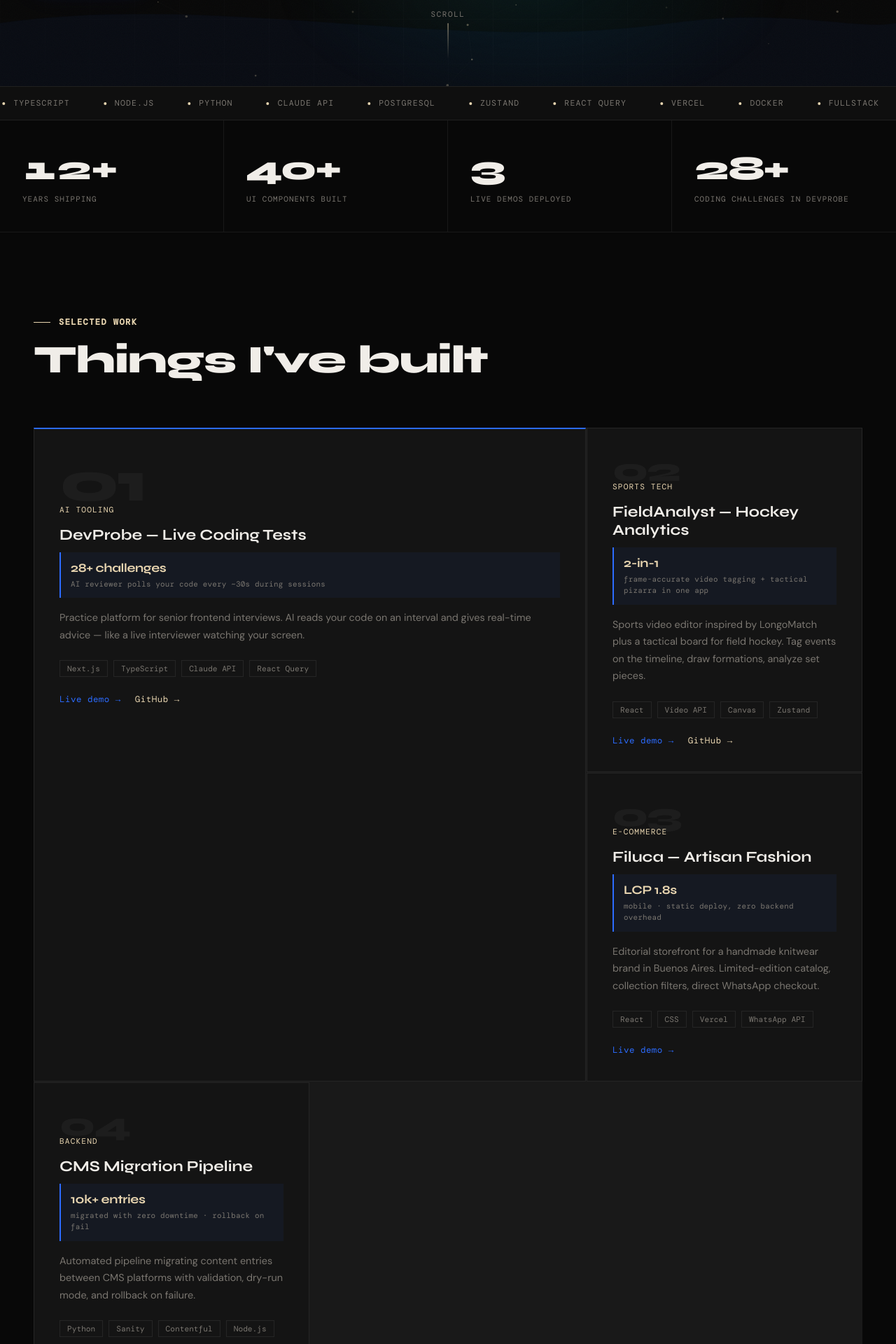
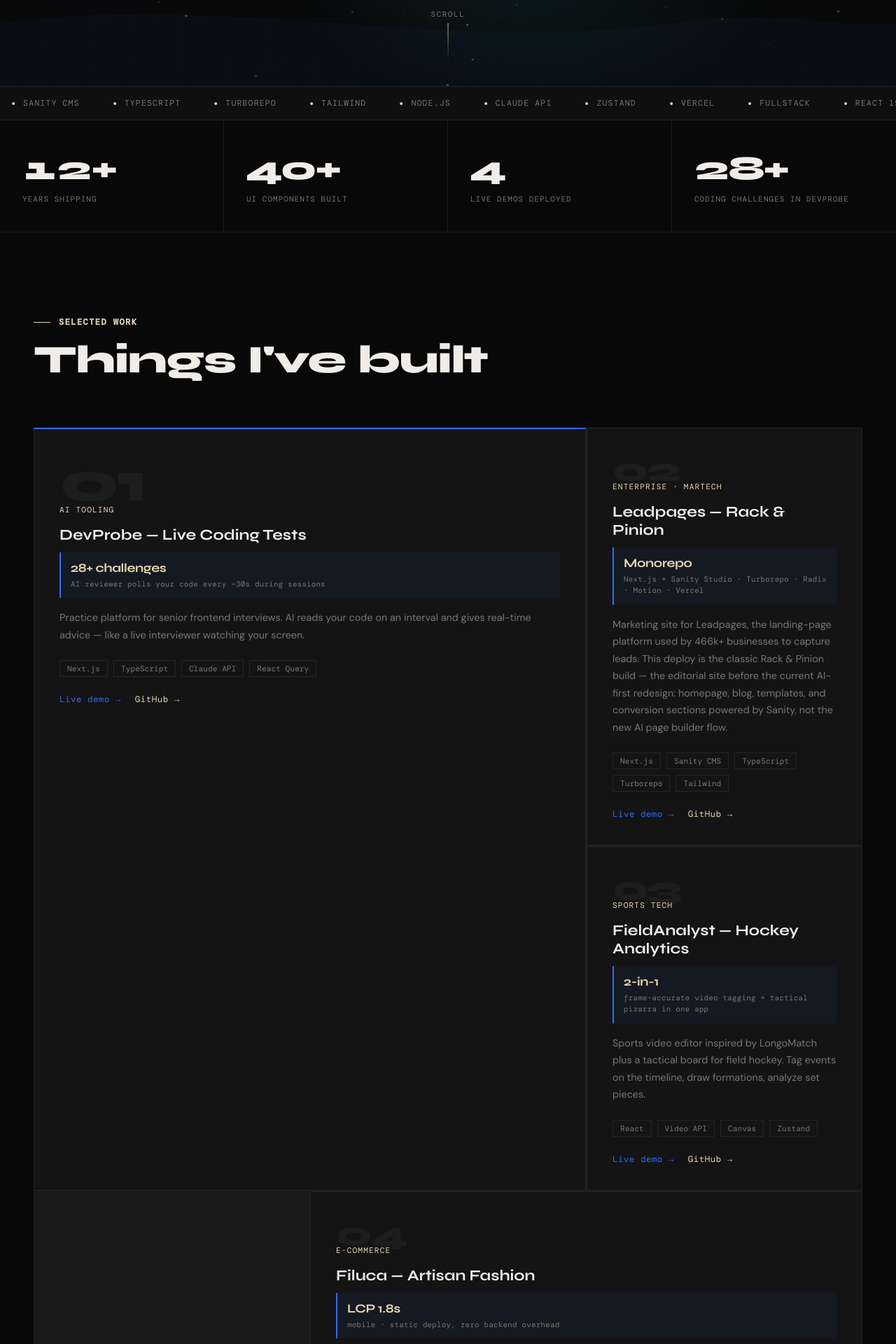
Before and after one commit to lucasfernandezdev15/portfolio, a React (Create React App) app: page / in a window 1280 px wide. Shown: the part 677-2597 px from the top of the page at 70% size. Built offline with nearby package versions, Linux system fonts and the light colour scheme; a web font is replaced by a local one.

Commit message:
Add Leadpages Rack and Pinion project with live demo and repo.
Enterprise MarTech case study: Next.js, Sanity CMS, Turborepo stack; pre-AI marketing site preview.

```diff
--- a/src/App.css
+++ b/src/App.css
@@ -345,10 +345,11 @@ body { background: var(--bg); color: var(--text); font-family: var(--font-body);
 .projects-bento {
   display: grid;
   grid-template-columns: repeat(3, 1fr);
-  grid-template-rows: auto auto;
+  grid-template-rows: auto auto auto;
   gap: 1px;
   background: var(--border);
 }
+.bento-item-3 { grid-column: 2 / span 2; }
 .projects-bento > * { background: var(--bg); }
 .bento-featured { grid-column: span 2; grid-row: span 2; }
 .bento-item-0 .tilt-card { min-height: 100%; }
@@ -467,6 +468,7 @@ body { background: var(--bg); color: var(--text); font-family: var(--font-body);
   .stat-cell:nth-child(3), .stat-cell:nth-child(4) { border-bottom: none; }
   .projects-bento { grid-template-columns: 1fr; }
   .bento-featured { grid-column: span 1; grid-row: span 1; }
+  .bento-item-3 { grid-column: span 1; }
   .skills-layout, .about-layout { grid-template-columns: 1fr; gap: 40px; }
   .about-avatar-wrap { max-width: 200px; }
   .projects-grid { grid-template-columns: 1fr; }
--- a/src/App.js
+++ b/src/App.js
@@ -199,7 +199,7 @@ function ScrambleTitle({ text, className = '' }) {
 const TERMINAL_LINES = [
   { prompt: '$', cmd: 'whoami', out: 'lucas-fernandez · fullstack-engineer · AR' },
   { prompt: '$', cmd: 'cat stack.json', out: '{ react, next, node, python, ai-tools }' },
-  { prompt: '$', cmd: 'curl devprobe.vercel.app/health', out: '200 OK · 28 challenges live' },
+  { prompt: '$', cmd: 'curl leadpages-preview.vercel.app', out: '200 OK · Rack & Pinion · Sanity CMS' },
   { prompt: '$', cmd: 'cursor --status', out: '● AI-augmented workflow · Claude · Copilot' },
 ];
 
@@ -397,7 +397,7 @@ export default function App() {
     { name: 'TypeScript / Node.js', level: 90, color: '#3178C6' },
     { name: 'Python / APIs', level: 82, color: '#8CC84B' },
     { name: 'AI Tooling — Claude · Copilot · Cursor', level: 88, color: '#F5A623' },
-    { name: 'PostgreSQL / MongoDB', level: 80, color: '#38BDF8' },
+    { name: 'Sanity CMS / Headless', level: 88, color: '#F1564C' },
     { name: 'Vercel / CI · Docker', level: 85, color: '#F1564C' },
   ];
 
@@ -411,6 +411,15 @@ export default function App() {
       githubUrl: 'https://github.com/lucasfernandezdev15',
       featured: true,
       metric: { value: '28+ challenges', label: 'AI reviewer polls your code every ~30s during sessions' },
+    },
+    {
+      title: 'Leadpages — Rack & Pinion',
+      tech: ['Next.js', 'Sanity CMS', 'TypeScript', 'Turborepo', 'Tailwind'],
+      desc: 'Marketing site for Leadpages, the landing-page platform used by 466k+ businesses to capture leads. This deploy is the classic Rack & Pinion build — the editorial site before the current AI-first redesign: homepage, blog, templates, and conversion sections powered by Sanity, not the new AI page builder flow.',
+      tag: 'Enterprise · MarTech',
+      demoUrl: 'https://leadpages-rack-pinion-git-fix-home-s-7c8fe2-leadpages-marketing.vercel.app/',
+      githubUrl: 'https://github.com/lucasfernandezdev15/leadpages',
+      metric: { value: 'Monorepo', label: 'Next.js + Sanity Studio · Turborepo · Radix · Motion · Vercel' },
     },
     {
       title: 'FieldAnalyst — Hockey Analytics',
@@ -429,19 +438,11 @@ export default function App() {
       demoUrl: 'https://filuca.vercel.app/',
       metric: { value: 'LCP 1.8s', label: 'mobile · static deploy, zero backend overhead' },
     },
-    {
-      title: 'CMS Migration Pipeline',
-      tech: ['Python', 'Sanity', 'Contentful', 'Node.js'],
-      desc: 'Automated pipeline migrating content entries between CMS platforms with validation, dry-run mode, and rollback on failure.',
-      tag: 'Backend',
-      githubUrl: 'https://github.com/lucasfernandezdev15',
-      metric: { value: '10k+ entries', label: 'migrated with zero downtime · rollback on fail' },
-    },
   ];
 
   const marqueeItems = [
-    'React 19', 'Next.js', 'TypeScript', 'Node.js', 'Python', 'Claude API',
-    'PostgreSQL', 'Zustand', 'React Query', 'Vercel', 'Docker', 'Fullstack',
+    'React 19', 'Next.js', 'Sanity CMS', 'TypeScript', 'Turborepo', 'Tailwind',
+    'Node.js', 'Claude API', 'Zustand', 'Vercel', 'Fullstack',
   ];
 
   return (
@@ -508,7 +509,7 @@ export default function App() {
       <section className="stats-strip" aria-label="Key metrics">
         <StatCell value="12" suffix="+" label="Years shipping" delay={0} />
         <StatCell value="40" suffix="+" label="UI components built" delay={80} />
-        <StatCell value="3" suffix="" label="Live demos deployed" delay={160} />
+        <StatCell value="4" suffix="" label="Live demos deployed" delay={160} />
         <StatCell value="28" suffix="+" label="Coding challenges in DevProbe" delay={240} />
       </section>
 
@@ -551,7 +552,7 @@ export default function App() {
           </Reveal>
           <Reveal delay={120} className="about-right">
             <p className="about-text">Based in Tandil, Argentina. 12+ years building web products for companies across LATAM and remotely for US/EU clients.</p>
-            <p className="about-text">I'm a fullstack engineer — React/Next.js on the front, Node and Python on the back, with AI tools integrated into how I actually work. DevProbe, FieldAnalyst and Filuca are live examples of that range.</p>
+            <p className="about-text">I'm a fullstack engineer — React/Next.js on the front, Node and Python on the back, with AI tools integrated into how I actually work. From Leadpages' Sanity-driven marketing stack to DevProbe, FieldAnalyst and Filuca — all shipped and deployed.</p>
             <p className="about-text">I care about shipping real products: performance metrics, conversion funnels, and why some architectures survive production and others don't.</p>
             <div className="about-tags">
               {['Fullstack','Remote-first','English fluent','UTC-3','12+ yrs XP','Open to full-time'].map(t => (
```
